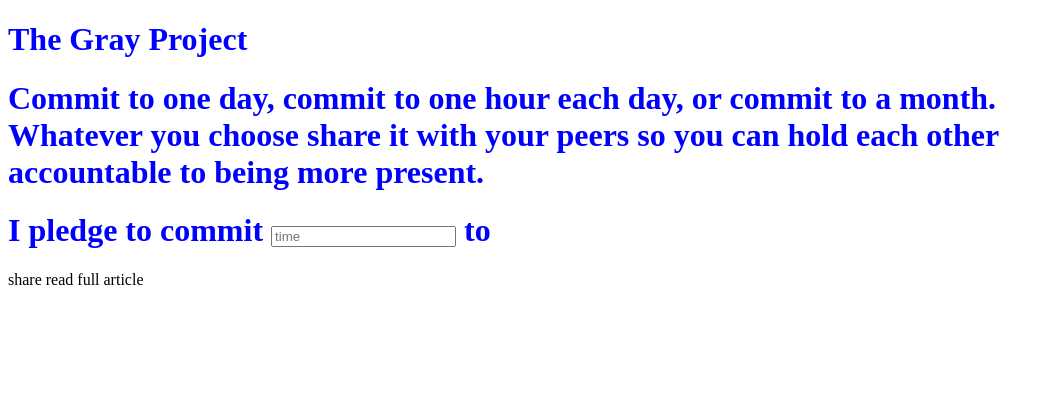
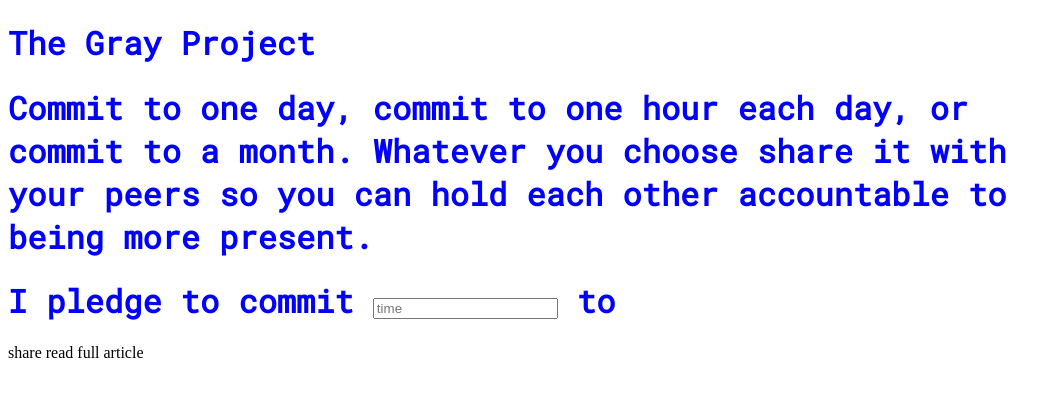
Before and after one commit to russpate/gray-web, a website: page index.html in a window 1280 px wide. Shown: the whole page, without its empty margins (0-1061 px from the left). Drawn offline with nearby package versions, Linux system fonts and the light colour scheme; files that its build step writes are made by us from their sources.

Commit message:
adding fonts

```diff
--- a/css/main.scss
+++ b/css/main.scss
@@ -1,7 +1,12 @@
+// imports
+@import url('https://fonts.googleapis.com/css?family=Roboto+Mono');
 
+// fonts
+$f-prim: 'Roboto Mono', monospace;
 
 h1{
     color: blue;
+    font-family: $f-prim;
 }
 
 
--- a/index.html
+++ b/index.html
@@ -3,6 +3,7 @@
     <head>
         <meta charset="utf-8">
         <title>The Gray Project</title>
+        <link href="https://fonts.googleapis.com/css?family=Roboto+Mono" rel="stylesheet">
         <link rel="stylesheet" href="css/main.css">
     </head>
     <body>
```
